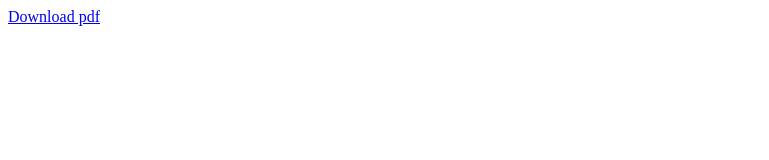
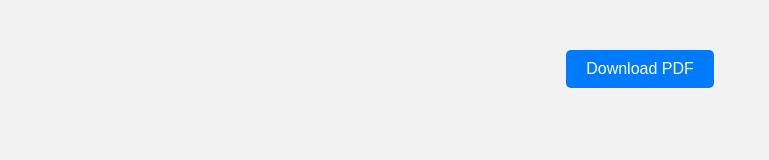
Before and after one commit to netisdark/bramydownload, a plain HTML site: page index.html in a window 1280 px wide. Shown: the whole page, without its empty margins (0-769 px from the left). Drawn offline with Linux system fonts and the light colour scheme.

Commit message:
Update index.html

```diff
--- a/index.html
+++ b/index.html
@@ -3,12 +3,36 @@
 <head>
   <meta charset="UTF-8">
   <meta name="viewport" content="width=device-width, initial-scale=1.0">
-  <title>Download ZIP File</title>
-
+  <title>Download PDF File</title>
+  <style>
+    body {
+      font-family: Arial, sans-serif;
+      background-color: #f2f2f2;
+      margin: 0;
+      padding: 0;
+    }
+    .container {
+      width: 80%;
+      margin: 50px auto;
+      text-align: center;
+    }
+    .btn-download {
+      display: inline-block;
+      padding: 10px 20px;
+      background-color: #007bff;
+      color: #fff;
+      text-decoration: none;
+      border-radius: 5px;
+      transition: background-color 0.3s ease;
+    }
+    .btn-download:hover {
+      background-color: #0056b3;
+    }
+  </style>
 </head>
 <body>
   <div class="container">
-    <a href="download.pdf" download="download.pdf">Download pdf</a>
+    <a class="btn-download" href="download.pdf" download="download.pdf">Download PDF</a>
   </div>
 </body>
 </html>
```
